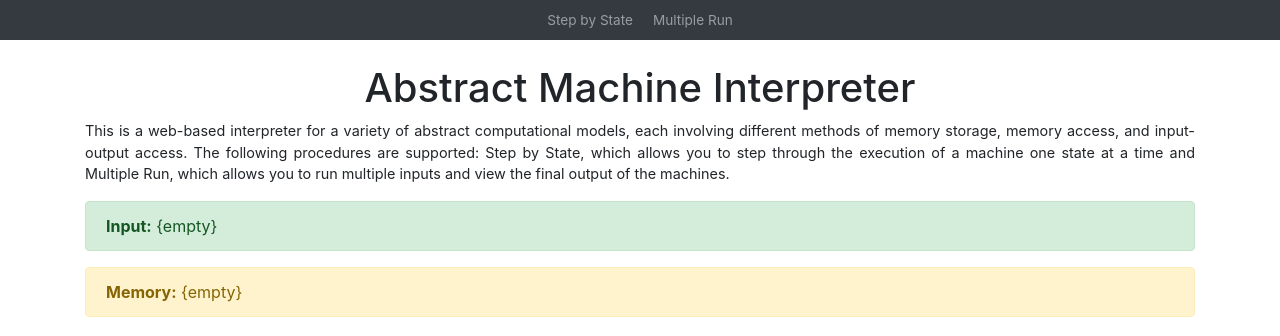
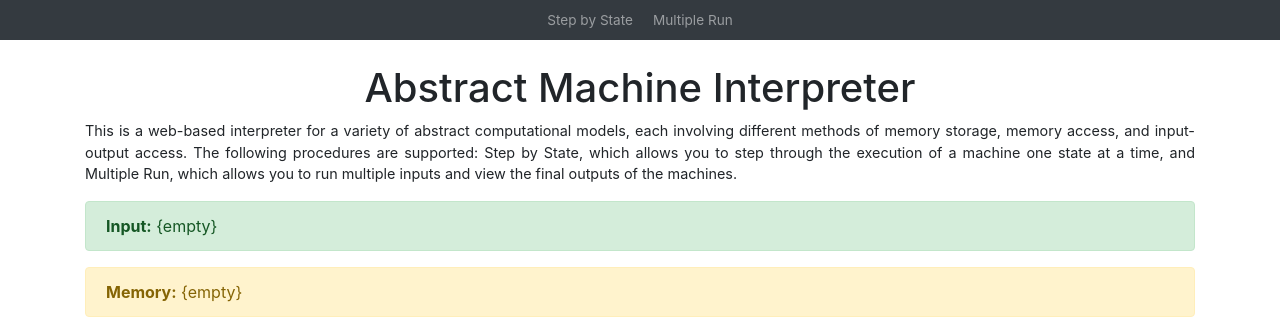
Before and after one commit to francisisip/abstract-machine-interpreter, a Flask app: page / in a window 1280 px wide. Shown: the top 336 px of the page. Run offline with Flask 3, Linux system fonts and the light colour scheme; some libraries are stand-ins or nearby versions.

Commit message:
frontend changes

```diff
--- a/website/static/js/script.js
+++ b/website/static/js/script.js
@@ -62,5 +62,6 @@ document.addEventListener("DOMContentLoaded", function () {
 
     document.getElementById("machine-definition").addEventListener("input", updateLineNumbers);
     document.getElementById("machine-definition").addEventListener("scroll", syncScroll);
-    preloadLineNumbers(10);
+    const mdContent = document.getElementById("machine-definition").getAttribute("data-md");
+    preloadLineNumbers(mdContent ? mdContent.split("\n").length : 10);
 });
--- a/website/templates/base.html
+++ b/website/templates/base.html
@@ -40,7 +40,19 @@
       {% endif %}
     {% endwith %}
 
-    <div class="container">{% block content %} {% endblock %}</div>
+
+    <div class="container">
+      <br>
+      <h1 style="text-align: center;">Abstract Machine Interpreter</h1>
+      <p style="text-align: justify; font-size: 0.90rem;">
+        This is a web-based interpreter for a variety of abstract computational models,
+        each involving different methods of memory storage, memory access, and input-output access.
+        The following procedures are supported: Step by State, which allows you to step through
+        the execution of a machine one state at a time, and Multiple Run, which allows you to run
+        multiple inputs and view the final outputs of the machines. <br>
+      </p>
+      {% block content %} {% endblock %}
+    </div>
   </body>
 
   <script src="https://code.jquery.com/jquery-3.4.1.slim.min.js"></script>
--- a/website/templates/index.html
+++ b/website/templates/index.html
@@ -1,17 +1,6 @@
 {% extends "base.html" %}
 
 {% block content %}
-
-<br>
-<h1 style="text-align: center;">Abstract Machine Interpreter</h1>
-<p style="text-align: justify; font-size: 0.90rem;">
-  This is a web-based interpreter for a variety of abstract computational models,
-  each involving different methods of memory storage, memory access, and input-output access.
-  The following procedures are supported: Step by State, which allows you to step through
-  the execution of a machine one state at a time and Multiple Run, which allows you to run
-  multiple inputs and view the final output of the machines. <br>
-</p>
-
 
 <div class="alert alert-success" role="alert">
   {% if index == -1 %}
@@ -63,6 +52,7 @@ C] LEFT(T1) (0/0,C), (Y/Y,C), (X/X,A)
 D] RIGHT(T1) (Y/Y,D), (#/#,accept), (1/1,reject)
 
 # press tab to use placeholder as input"
+                data-md="{{ md|replace('\n', '&#10;') }}"
                 oninput="updateLineNumbers()"
                 onscroll="syncScroll()"
                 {% if initialized %}disabled{% endif %}
```
